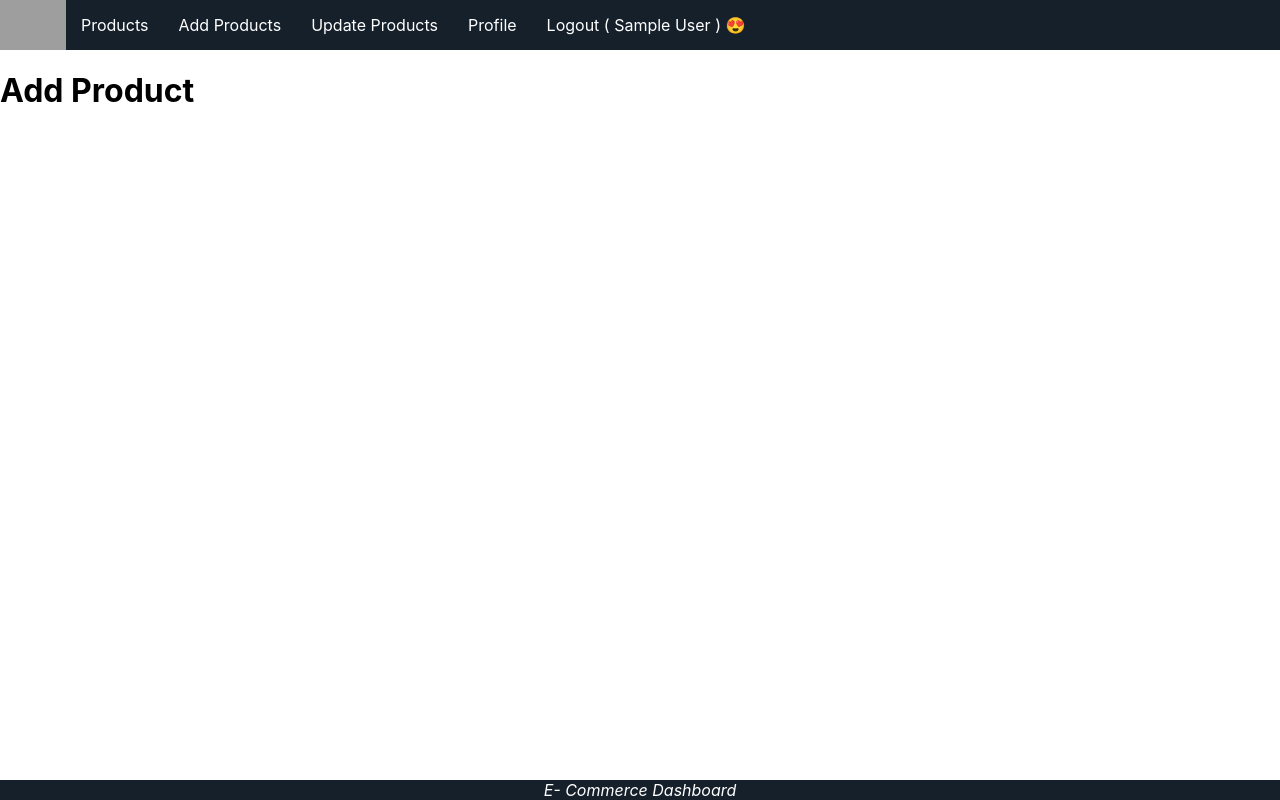
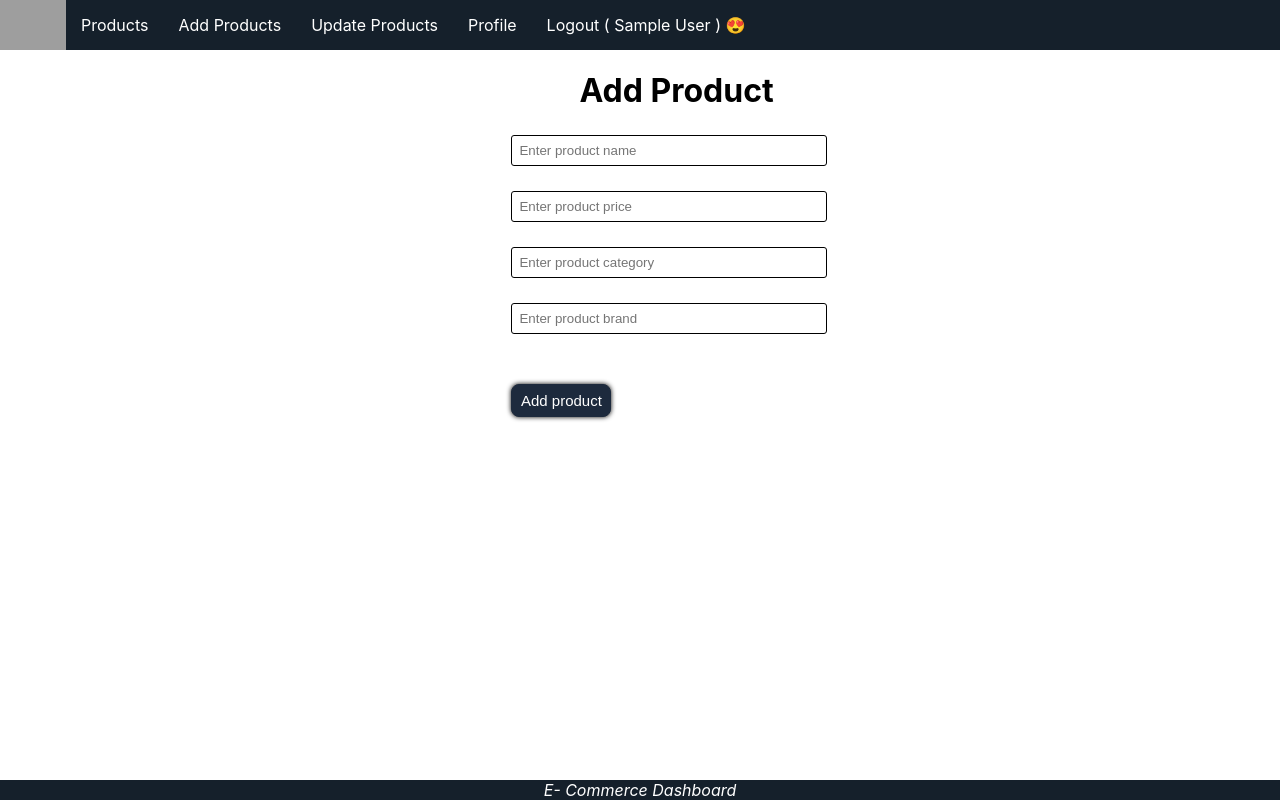
Before and after one commit to gauravstr07/Complete-MERN-Stack-Project, a React (Create React App) app in the folder client/: page /add in a window 1280 px wide. Built offline with nearby package versions, Linux system fonts and the light colour scheme; sample sign-in values are in the browser's storage; grey boxes are pictures that could not be loaded.

Commit message:
Add product UI

```diff
--- a/client/src/App.css
+++ b/client/src/App.css
@@ -32,7 +32,7 @@
   color: #fff;
 }
 
-.register{
+.register, .product{
   margin-left: 38%;
 }
 
--- a/client/src/App.js
+++ b/client/src/App.js
@@ -5,6 +5,7 @@ import Footer from "./components/Footer";
 import SignUp from "./components/SignUp";
 import PrivateComponent from "./components/PrivateComponent";
 import Login from "./components/Login";
+import AddProduct from "./components/AddProduct";
 
 function App() {
   return (
@@ -15,7 +16,7 @@ function App() {
 
           <Route element={<PrivateComponent />}>
           <Route exact path="/" element={<h1>Product</h1>} />
-          <Route exact path="/add" element={<h1>Add Product</h1>} />
+          <Route exact path="/add" element={<AddProduct />} />
           <Route exact path="/update" element={<h1>Update Product</h1>} />
           <Route exact path="/logout" element={<h1>Logout</h1>} />
           <Route exact path="/profile" element={<h1>Profile</h1>} />
--- /dev/null
+++ b/client/src/components/AddProduct.js
@@ -0,0 +1,57 @@
+import React, { useState } from "react";
+
+const AddProduct = () => {
+  const [name, setName] = useState();
+  const [price, setPrice] = useState();
+  const [category, setCategory] = useState();
+  const [brand, setBrand] = useState();
+
+  const addProduct = () => {
+    console.log(name, price, category, brand);
+  }
+
+  return (
+    <div className="product">
+      <h1 className="Lh1">Add Product</h1>
+      <input
+        className="inputBox"
+        onChange={(e) => {
+          setName(e.target.value);
+        }}
+        value={name}
+        type="text"
+        placeholder="Enter product name"
+      />
+      <input
+        className="inputBox"
+        onChange={(e) => {
+          setPrice(e.target.value);
+        }}
+        value={price}
+        type="text"
+        placeholder="Enter product price"
+      />
+      <input
+        className="inputBox"
+        onChange={(e) => {
+        setCategory(e.target.value);
+        }}
+        value={category}
+        type="text"
+        placeholder="Enter product category"
+      />
+      <input
+        className="inputBox"
+        onChange={(e) => {
+          setBrand(e.target.value);
+        }}
+        value={brand}
+        type="text"
+        placeholder="Enter product brand"
+      />
+      <button onClick={addProduct} className="appbutton">Add product</button>
+    </div>
+  );
+};
+
+export default AddProduct;
```
